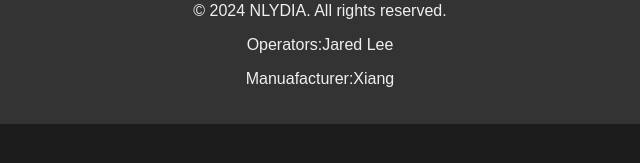
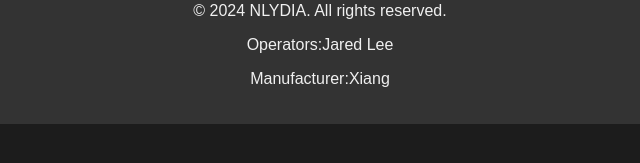
Before and after one commit to Xiang0407/NLYDIA-COMPUTER-HARDWARE-COMPANY, a plain HTML site: page contact.html in a window 1280 px wide. Shown: the part 529-692 px from the top of the page, 320-960 px from the left. Drawn offline with Linux system fonts and the light colour scheme.

Commit message:
Update contact.html

```diff
--- a/contact.html
+++ b/contact.html
@@ -98,7 +98,7 @@
     <div class="footer">
         © 2024 NLYDIA. All rights reserved.
         <p>Operators:Jared Lee</p>
-        <p>Manuafacturer:Xiang</p>
+        <p>Manufacturer:Xiang</p>
     </div>
 </body>
 </html>
```
